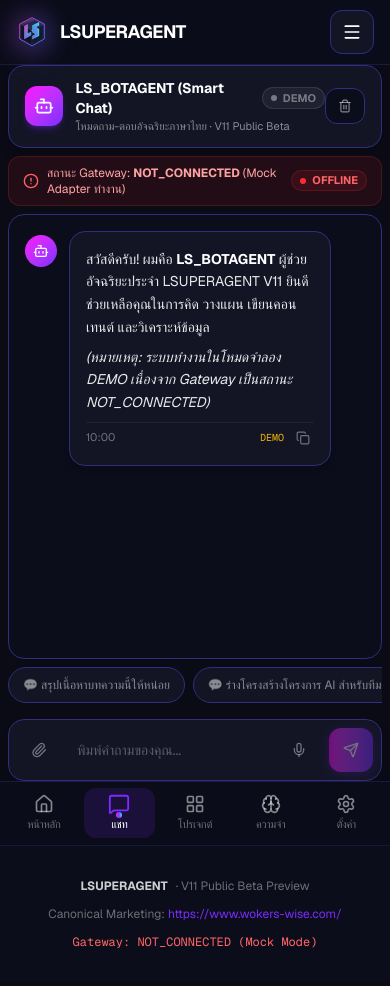
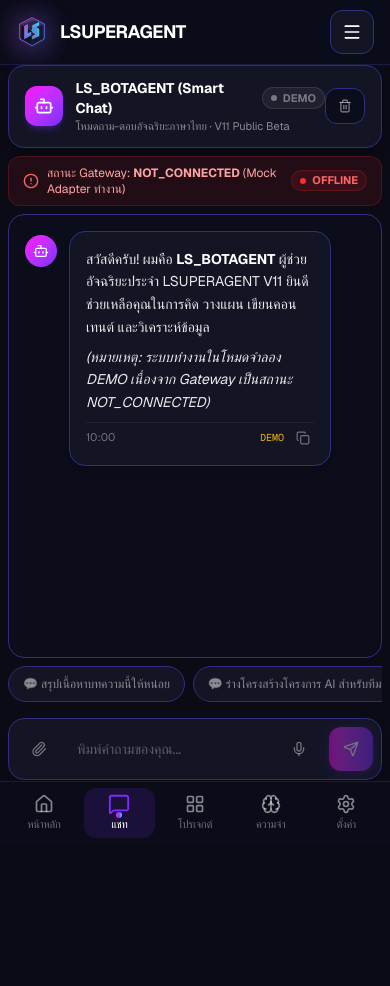
Before and after one commit to thanabartb-ops/Lagensuper-Pro, a Next.js app in the folder lsuperagent-pro/: page /chat in a window 390 px wide. Shown: the top 986 px of the page. After the commit the page ends 844 px from the top, so only its background shows below. Built offline with nearby package versions, Linux system fonts and the light colour scheme.

Commit message:
fix: make mobile chat full screen

```diff
--- a/lsuperagent-pro/components/v11/V11Shell.tsx
+++ b/lsuperagent-pro/components/v11/V11Shell.tsx
@@ -14,6 +14,7 @@
   const pathname = usePathname()
   const router = useRouter()
   const currentRoute = pathToRoute(pathname)
+  const isChatRoute = currentRoute === 'smart_chat'
 
   useEffect(() => {
     try {
@@ -30,9 +31,16 @@
   }
 
   return (
-    <div className="flex min-h-screen flex-col bg-[#0A0B14] font-sans text-white selection:bg-[#7B2CFE]/40 selection:text-white">
+    <div
+      className={`flex flex-col bg-[#0A0B14] font-sans text-white selection:bg-[#7B2CFE]/40 selection:text-white ${
+        isChatRoute ? 'h-dvh overflow-hidden' : 'min-h-screen'
+      }`}
+    >
       <Header currentRoute={currentRoute} onRouteChange={navigate} />
-      <main className="w-full flex-1">{children}</main>
+      <main className={`w-full flex-1 ${isChatRoute ? 'min-h-0 overflow-hidden' : ''}`}>
+        {children}
+      </main>
+      {!isChatRoute && (
         <footer className="mb-14 border-t border-[#312E81]/30 bg-[#0C0D1A] py-8 text-center text-xs text-white/40 md:mb-0">
           <div className="mx-auto flex max-w-[1120px] flex-col items-center justify-between gap-3 px-4 sm:flex-row">
             <div className="flex items-center gap-2">
@@ -55,6 +63,7 @@
             </div>
           </div>
         </footer>
+      )}
       <BottomNav currentRoute={currentRoute} onRouteChange={navigate} />
     </div>
   )
--- a/lsuperagent-pro/components/v11/components/chat/SmartChatView.tsx
+++ b/lsuperagent-pro/components/v11/components/chat/SmartChatView.tsx
@@ -234,7 +234,7 @@
   const isStreaming = streamingStatus === 'running' || streamingStatus === 'queued';
 
   return (
-    <div className="flex flex-col h-[calc(100vh-4rem)] max-w-[1120px] mx-auto px-2 sm:px-6 pb-16 md:pb-6">
+    <div className="mx-auto flex h-full max-w-[1120px] flex-col px-2 pb-16 sm:px-6 md:pb-6">
       {/* Surface Header */}
       <div className="py-3 px-4 mb-2 bg-[#131525] border border-[#312E81] rounded-2xl flex items-center justify-between shadow-lg">
         <div className="flex items-center gap-3">
```
Also changed, not shown: 1 other file (tests, documents, lock files or other folders). Lines whose indentation alone changed are shown as unchanged.
